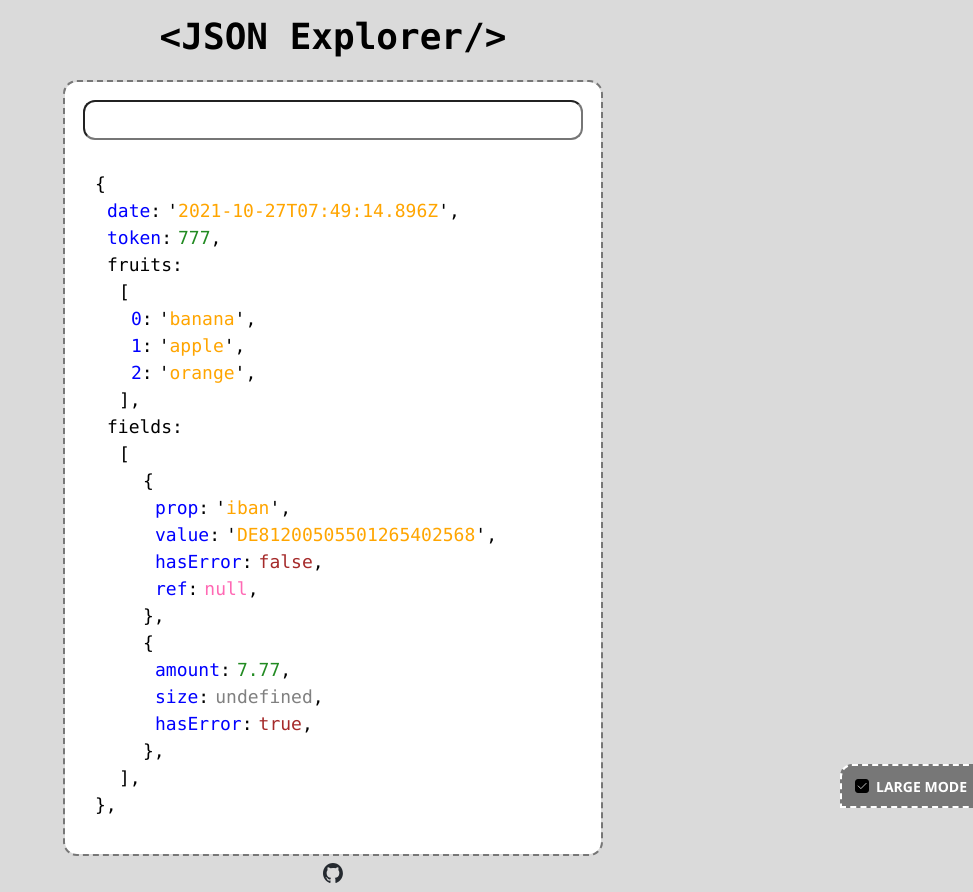
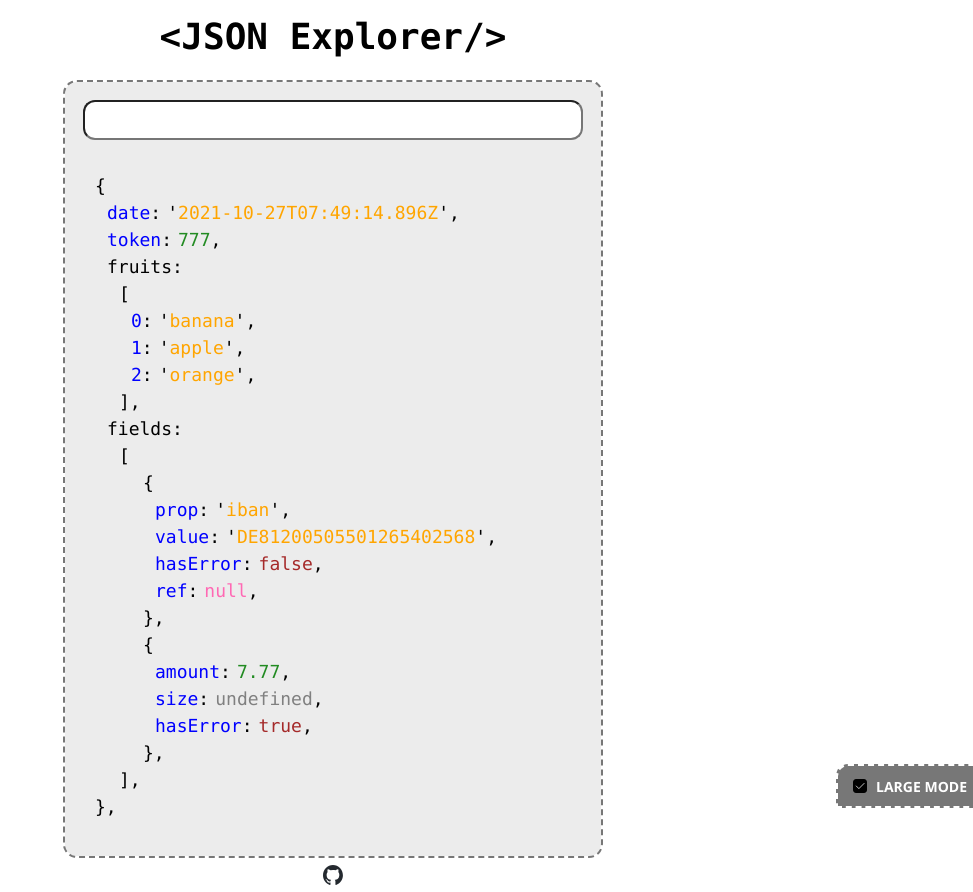
Before and after one commit to fer-nando-machado/react-json-explorer, a React (Vite) app: page / in a window 1280 px wide. Shown: the whole page, without its empty margins (307-1280 px from the left). Built offline with nearby package versions, Linux system fonts and the light colour scheme.

Commit message:
introduces custom-checkbox demo page

```diff
--- a/src/App.scss
+++ b/src/App.scss
@@ -23,7 +23,7 @@
 
   .content {
     outline: 2px dashed #777777;
-    background-color: white;
+    background-color: #ececec;
     border-radius: 12px;
     padding: 18px;
     max-width: 500px;
@@ -49,3 +49,7 @@
     user-select: none;
   }
 }
+
+custom-checkbox {
+  padding: 2px;
+}
--- a/src/App.tsx
+++ b/src/App.tsx
@@ -24,6 +24,12 @@ const data = {
 };
 
 function App() {
+  const queryParams = new URLSearchParams(window.location.search);
+  const demoParam = queryParams.get("demo");
+  if (demoParam === "checkbox") {
+    return <custom-checkbox />;
+  }
+
   const [isLargeMode, setLargeMode] = useState(true);
   const onClick = () => {
     setLargeMode(!isLargeMode);
--- a/src/JSONExplorer.scss
+++ b/src/JSONExplorer.scss
@@ -21,7 +21,7 @@
   label {
     color: gray;
     display: block;
-    height: 12px;
+    height: 14px;
   }
 
   ul,
--- a/src/main.scss
+++ b/src/main.scss
@@ -1,13 +1,9 @@
 body {
   margin: 0;
   min-height: 100vh;
-  background-color: #dadada;
-  color: #000000;
   line-height: 1.5;
   font-family: "Segoe UI", "Roboto", "Oxygen", "Ubuntu", "Cantarell",
     "Fira Sans", "Droid Sans", "Helvetica Neue", sans-serif;
-  -webkit-font-smoothing: antialiased;
-  -moz-osx-font-smoothing: grayscale;
 }
 
 code {
```
